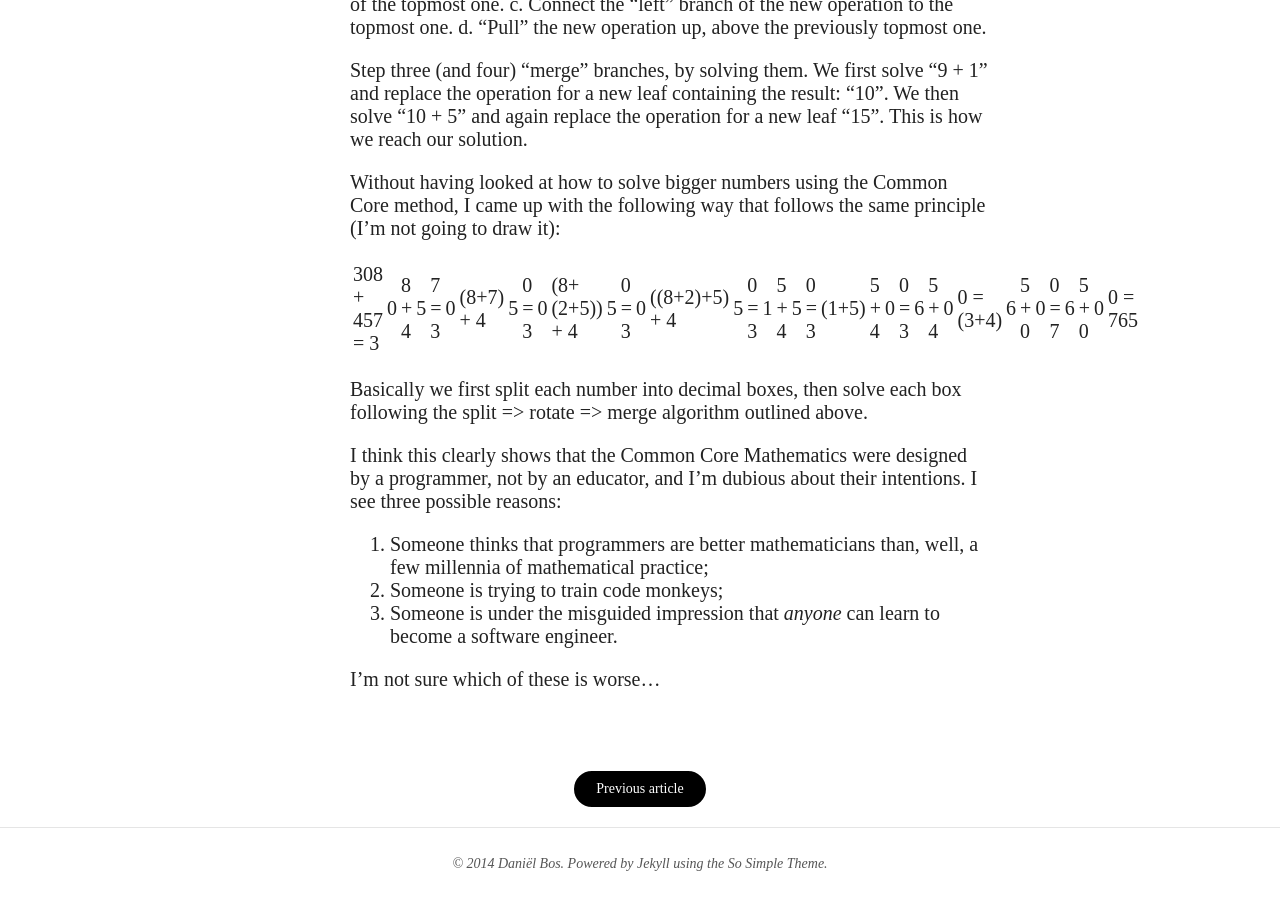
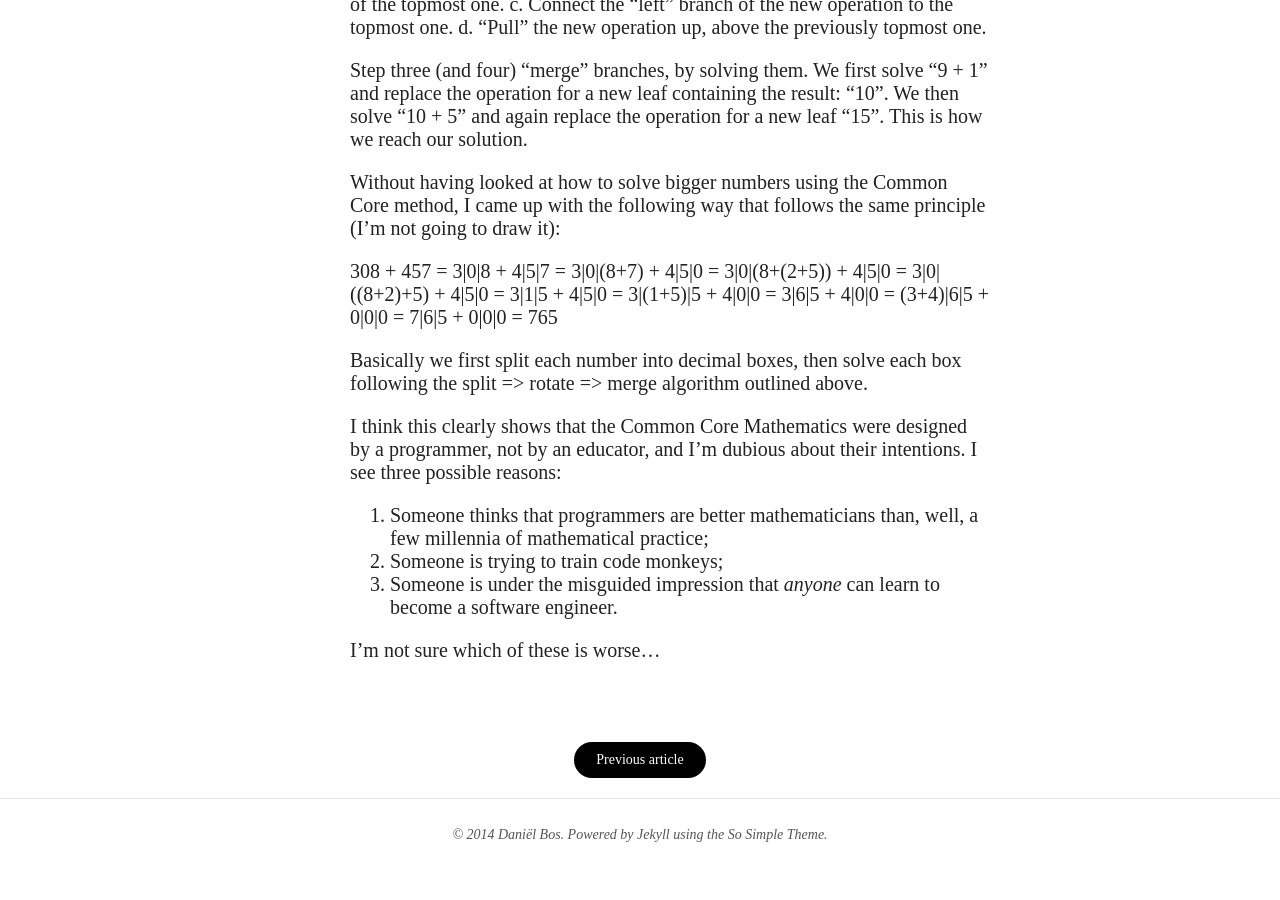
Before and after one commit to corani/corani.github.io, a Jekyll site: the page built from _posts/2014-09-09-common-core-math.md, in a window 1280 px wide and 900 px high, scrolled down 2353 px. Built offline with Jekyll 4.4.1, drawn with Linux system fonts in a browser that asks for light colours; nearby versions of some CDN libraries; comment, search, counter and statistics services are not loaded; part of the change alters nothing that is shown.

```diff
--- a/_posts/2014-09-09-common-core-math.md
+++ b/_posts/2014-09-09-common-core-math.md
@@ -46,7 +46,7 @@ replace the operation for a new leaf "15". This is how we reach our solution.
 Without having looked at how to solve bigger numbers using the Common Core method, I came up with the following way that follows the same principle (I'm not going to draw it):
 
 {% raw %}
-308 + 457 = 3|0|8 + 4|5|7 = 3|0|(8+7) + 4|5|0 = 3|0|(8+(2+5)) + 4|5|0 = 3|0|((8+2)+5) + 4|5|0 = 3|1|5 + 4|5|0 = 3|(1+5)|5 + 4|0|0 = 3|6|5 + 4|0|0 = (3+4)|6|5 + 0|0|0 = 7|6|5 + 0|0|0 = 765
+308 + 457 = 3&#x7c;0&#x7c;8 + 4&#x7c;5&#x7c;7 = 3&#x7c;0&#x7c;(8+7) + 4&#x7c;5&#x7c;0 = 3&#x7c;0&#x7c;(8+(2+5)) + 4&#x7c;5&#x7c;0 = 3&#x7c;0&#x7c;((8+2)+5) + 4&#x7c;5&#x7c;0 = 3&#x7c;1&#x7c;5 + 4&#x7c;5&#x7c;0 = 3&#x7c;(1+5)&#x7c;5 + 4&#x7c;0&#x7c;0 = 3&#x7c;6&#x7c;5 + 4&#x7c;0&#x7c;0 = (3+4)&#x7c;6&#x7c;5 + 0&#x7c;0&#x7c;0 = 7&#x7c;6&#x7c;5 + 0&#x7c;0&#x7c;0 = 765
 {% endraw %}
 
 Basically we first split each number into decimal boxes, then solve each box following the split => rotate => merge algorithm outlined above.
```
